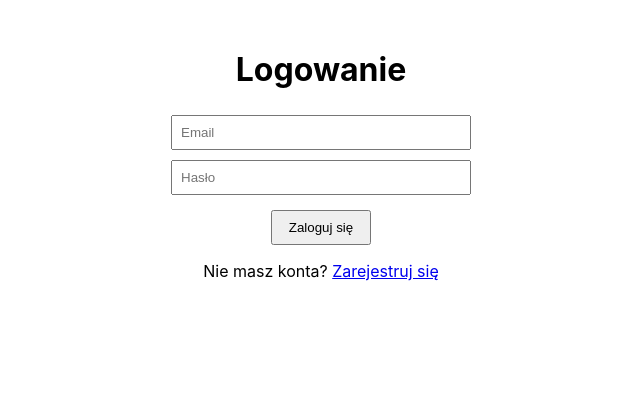
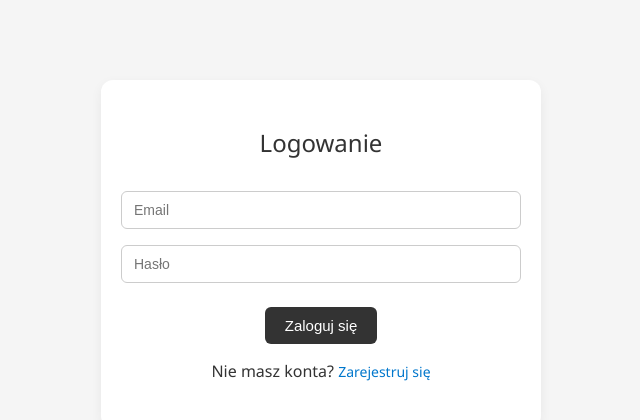
Before and after one commit to zosia13zosia13/library, a React (Create React App) app in the folder frontend/: page /login in a window 1280 px wide. Shown: the top 420 px of the page, without its empty margins (319-959 px from the left). Built offline with nearby package versions, Linux system fonts and the light colour scheme.

Commit message:
update loginu i rejestracji, dodanie strony z ksiązkami

```diff
--- a/frontend/src/App.js
+++ b/frontend/src/App.js
@@ -2,6 +2,7 @@ import React from 'react';
 import { BrowserRouter as Router, Routes, Route, Navigate } from 'react-router-dom';
 import Register from './Views/Register'
 import Login from './Views//Login';
+import Books from './Views/Books';
 
 function App() {
   return (
@@ -11,6 +12,7 @@ function App() {
           <Route path="/" element={<Navigate to="/login" />} />
           <Route path="/register" element={<Register />} />
           <Route path="/login" element={<Login />} />
+          <Route path="/books" element={<Books />} />
         </Routes>
       </div>
     </Router>
--- /dev/null
+++ b/frontend/src/Views/Books.js
@@ -0,0 +1,55 @@
+import React, { useEffect, useState } from 'react';
+import '../style.css';
+
+function Books() {
+  const [books, setBooks] = useState([]);
+  const [branches, setBranches] = useState([]);
+  const [selectedBranch, setSelectedBranch] = useState('all');
+
+  useEffect(() => {
+    fetchBooks();
+    fetchBranches();
+  }, []);
+
+  const fetchBooks = async () => {
+    const res = await fetch('http://localhost:3001/books');
+    const data = await res.json();
+    setBooks(data);
+  };
+
+  const fetchBranches = async () => {
+    const res = await fetch('http://localhost:3001/branches');
+    const data = await res.json();
+    setBranches(data);
+  };
+
+  const filteredBooks = selectedBranch === 'all'
+    ? books
+    : books.filter(book => book.branchId === parseInt(selectedBranch));
+
+  return (
+    <div className="container">
+      <h1>Dostępne książki</h1>
+
+      <label>Wybierz filię: </label>
+      <select value={selectedBranch} onChange={e => setSelectedBranch(e.target.value)}>
+        <option value="all">Wszystkie filie</option>
+        {branches.map(branch => (
+          <option key={branch.id} value={branch.id}>
+            {branch.name}
+          </option>
+        ))}
+      </select>
+
+      <ul>
+        {filteredBooks.map(book => (
+          <li key={book.id}>
+            <strong>{book.title}</strong> — {book.author} ({book.genre})
+          </li>
+        ))}
+      </ul>
+    </div>
+  );
+}
+
+export default Books;
--- a/frontend/src/Views/Login.js
+++ b/frontend/src/Views/Login.js
@@ -1,6 +1,8 @@
 import React, { useState } from 'react';
 import { Link } from 'react-router-dom';
 import '../style.css';
+import { useNavigate } from 'react-router-dom';
+
 
 function Login() {
   const [formData, setFormData] = useState({
@@ -8,6 +10,8 @@ function Login() {
     password: ''
   });
   const [message, setMessage] = useState('');
+
+  const navigate = useNavigate();
 
   const handleChange = (e) => {
     setFormData(prev => ({
@@ -25,6 +29,10 @@ function Login() {
         headers: { 'Content-Type': 'application/json' },
         body: JSON.stringify(formData)
       });
+
+      if (res.ok) {
+        navigate('/books');
+      }
 
       const data = await res.json();
       setMessage(data.message);
--- a/frontend/src/style.css
+++ b/frontend/src/style.css
@@ -1,17 +1,90 @@
-.container {
-    width: 300px;
-    margin: 50px auto;
+/* Ogólny styl strony */
+body {
+    margin: 0;
+    padding: 0;
+    font-family: 'Segoe UI', Tahoma, Geneva, Verdana, sans-serif;
+    background-color: #f5f5f5;
+    color: #333;
+  }
+
+  /* Kontener główny */
+  .container {
+    max-width: 400px;
+    margin: 80px auto;
+    padding: 30px 20px;
+    background-color: #fff;
+    border-radius: 12px;
+    box-shadow: 0 4px 12px rgba(0, 0, 0, 0.06);
     text-align: center;
   }
 
-  input {
-    margin: 5px 0;
-    padding: 8px;
+  /* Nagłówki */
+  h1 {
+    margin-bottom: 24px;
+    font-size: 24px;
+    font-weight: 500;
+  }
+
+  /* Pola formularza */
+  input,
+  select {
+    margin: 8px 0;
+    padding: 10px 12px;
     width: 100%;
     box-sizing: border-box;
+    border: 1px solid #ccc;
+    border-radius: 6px;
+    font-size: 14px;
+    transition: border-color 0.2s ease;
   }
 
+  input:focus,
+  select:focus {
+    border-color: #999;
+    outline: none;
+  }
+
+  /* Przyciski */
   button {
-    margin-top: 10px;
-    padding: 8px 16px;
+    margin-top: 16px;
+    padding: 10px 20px;
+    font-size: 15px;
+    background-color: #333;
+    color: white;
+    border: none;
+    border-radius: 6px;
+    cursor: pointer;
+    transition: background-color 0.2s ease;
   }
+
+  button:hover {
+    background-color: #555;
+  }
+
+  /* Linki */
+  a {
+    color: #0077cc;
+    text-decoration: none;
+    font-size: 14px;
+  }
+
+  a:hover {
+    text-decoration: underline;
+  }
+
+  /* Lista książek */
+  ul {
+    list-style: none;
+    padding: 0;
+    margin-top: 20px;
+    text-align: left;
+  }
+
+  li {
+    padding: 10px;
+    border-bottom: 1px solid #eee;
+  }
+
+  li:last-child {
+    border-bottom: none;
+  }
```
Also changed, not shown: 1 other file (tests, documents, lock files or other folders).
